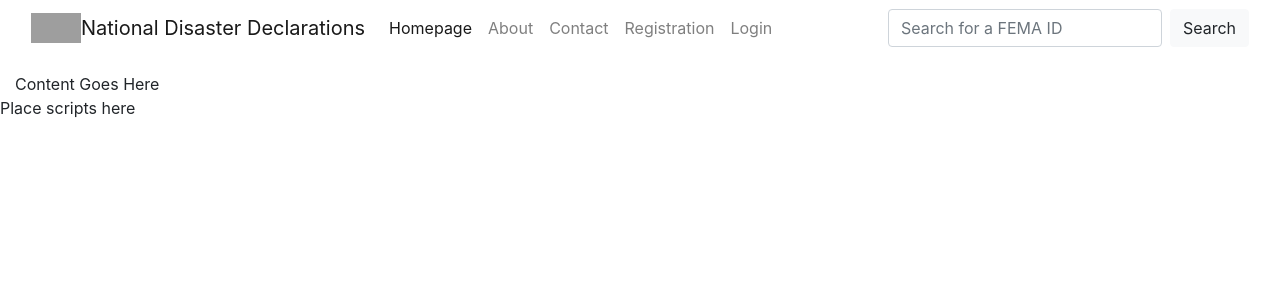
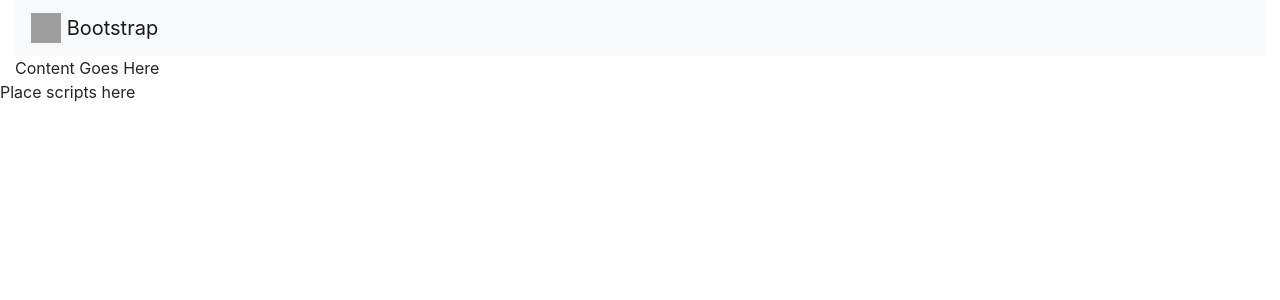
Before and after one commit to rachel-lynch-lin/hb-smartcar-hacktathon-2018, a Flask app: template templates/base.html in a window 1280 px wide. Shown: the top 300 px of the page. Run offline with Flask 2, Linux system fonts and the light colour scheme; the template is opened without the code that fills it, so the values that code supplies are empty; some libraries are stand-ins or nearby versions; grey boxes are pictures that could not be loaded.

Commit message:
Modified base.html

```diff
--- a/requirements.txt
+++ b/requirements.txt
@@ -6,6 +6,5 @@ Flask-SQLAlchemy==2.3.2
 itsdangerous==0.24
 Jinja2==2.10
 MarkupSafe==1.0
-pkg-resources==0.0.0
 psycopg2-binary==2.7.5
 Werkzeug==0.14.1
--- a/templates/base.html
+++ b/templates/base.html
@@ -19,71 +19,13 @@
 
 <body>
 	<div class="container-fluid">
-		<nav class="navbar navbar-expand-lg navbar-light">
-			<img src="/static/css/photos/us-map.svg" width="50" height="30" alt="US Map">
-		  <a class="navbar-brand" id="brand" href="/">National Disaster Declarations</a>
-		  <button class="navbar-toggler" id="navbar-toggler" type="button" data-toggle="collapse" data-target="#navbarSupportedContent" aria-controls="navbarSupportedContent" aria-expanded="false" aria-label="Toggle navigation">
-		    <span class="navbar-toggler-icon" id="navbar-toggler-icon"></span>
-		  </button>
-
-		  <div class="collapse navbar-collapse" id="navbarSupportedContent">
-		    <ul class="navbar-nav mr-auto">
-		      <li class="nav-item active">
-		        <a class="nav-link" id="nav-link" href="/">	Homepage <span class="sr-only">(current)</span></a>
-		      </li>
-		      <li class="nav-item">
-		        <a class="nav-link" id="nav-link" href="/about">About</a>
-		      </li>
-		      <li class="nav-item">
-		        <a class="nav-link" id="nav-link" href="/contact">Contact</a>
-		      </li>
-		      {% set user_id = session.get("user_id") %}
-
-		      {% if user_id %}
-		      <li class="nav-item">
-		        <a class="nav-link" id="nav-link" href="/users/{{user_id}}">User Page</a>
-		      </li>
-		      <li class="nav-item">
-		        <a class="nav-link" id="nav-link" href="/logout"">Logout</a>
-		      </li>
-		      {% else %}
-		      <li class="nav-item">
-		        <a class="nav-link" id="nav-link" href="/registration">Registration</a>
-		      </li>
-		      <li class="nav-item">
-		        <a class="nav-link" id="nav-link" href="/login"">Login</a>
-		      </li>
-		      {% endif %}
-
-		      <!-- <li class="nav-item dropdown">
-		        <a class="nav-link dropdown-toggle" href="#" id="navbarDropdown" role="button" data-toggle="dropdown" aria-haspopup="true" aria-expanded="false">
-		          Beta Features
-		        </a>
-		        <div class="dropdown-menu" aria-labelledby="navbarDropdown">
-		          <a class="dropdown-item" href="/us-map">US Map</a>
-		          <a class="dropdown-item" href="/geolocate">Geolocate</a>
-		          <div class="dropdown-divider"></div>
-		          <a class="dropdown-item" href="/places_locate">Find a Place</a>
-		        </div>
-	      	</li> -->
-		    </ul>
-		    <form class="form-inline my-2 my-lg-0" action="/events">
-    			<input class="form-control mr-sm-2" type="search" placeholder="Search for a FEMA ID" aria-label="Search" name="fema-id">
-    			<button class="btn btn-light my-2 my-sm-0" type="submit">Search</button>
-    		</form>
-		  </div>
+		<nav class="navbar navbar-light bg-light">
+		  <a class="navbar-brand" href="#">
+		    <img src="/docs/4.1/assets/brand/bootstrap-solid.svg" width="30" height="30" class="d-inline-block align-top" alt="">
+		    Bootstrap
+		  </a>
 		</nav>
 
-		<ul>
-			{% for message in get_flashed_messages() %}
-			<div class="alert alert-light alert-dismissible fade show" role="alert" id="alert">
-					<li>{{message}}</li>
-				<button type="button" class="close" data-dismiss="alert" aria-label="Close">
-	    			<span aria-hidden="true">&times;</span>
-	  		</button>
-			</div>
-			{% endfor %}
-		</ul>
 
   	{% block content %} Content Goes Here
 
```
